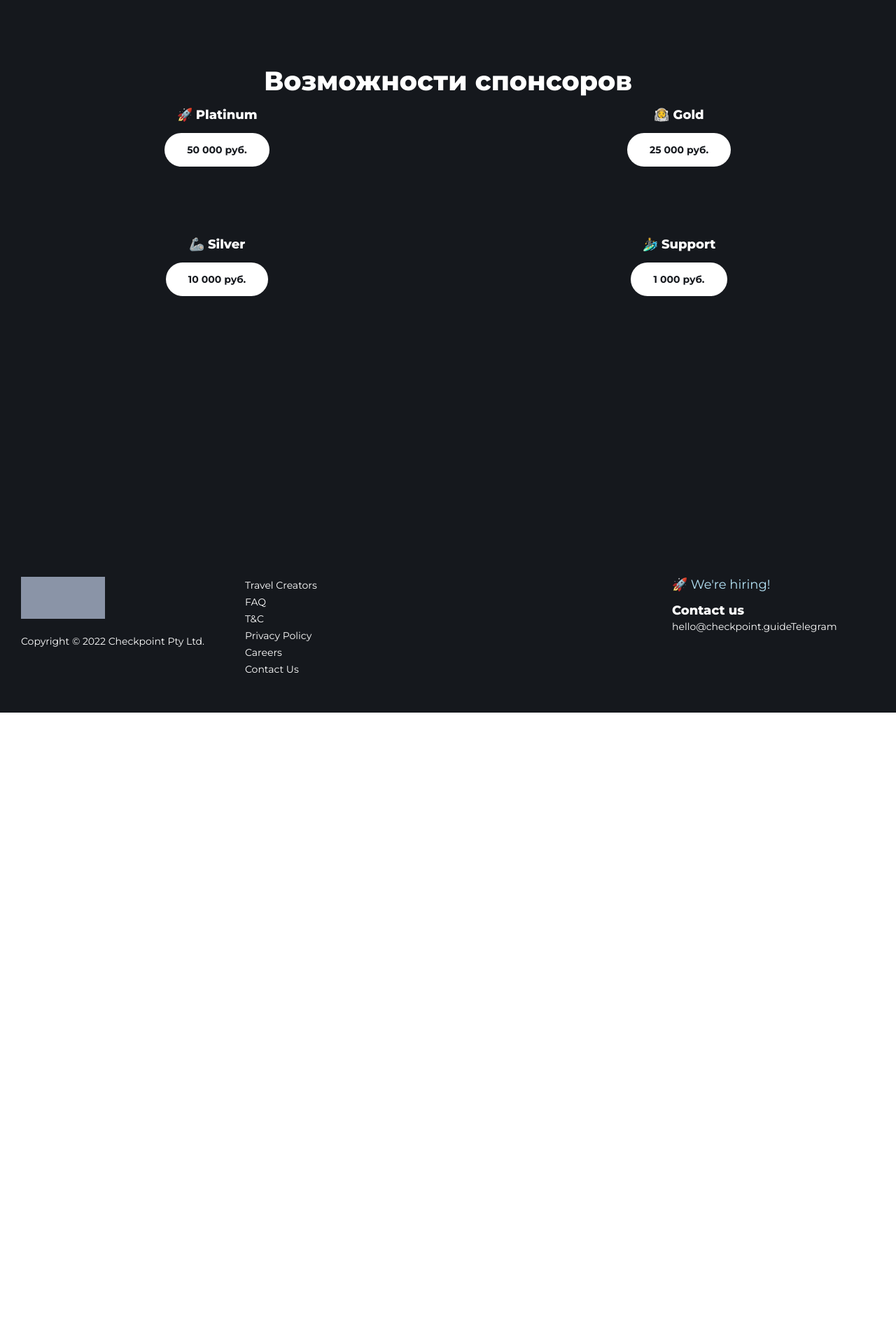
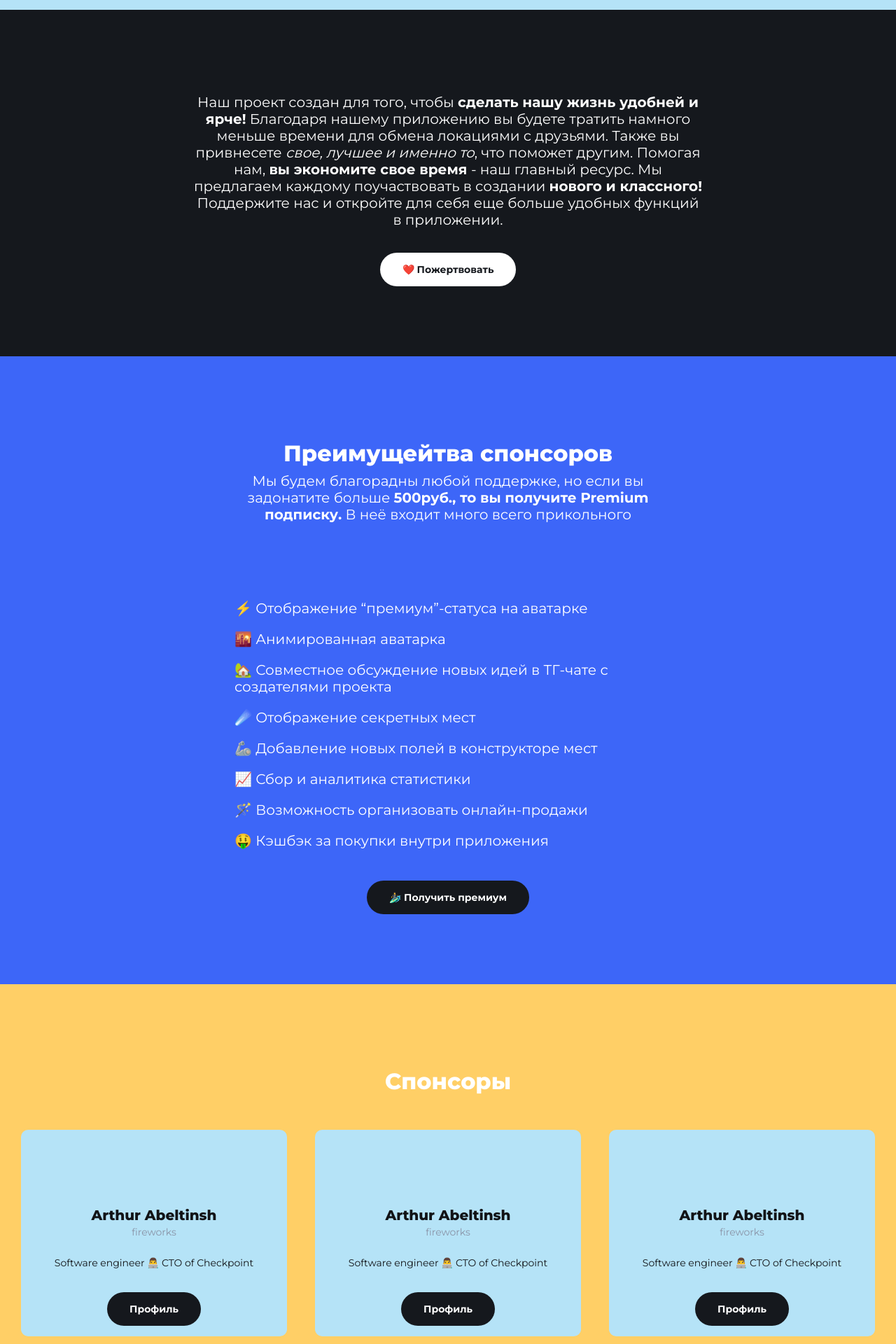
Before and after one commit to FireworksX/Checkpoint-landing, a Next.js app: page /donate in a window 1280 px wide. Shown: the part 640-2560 px from the top of the page at 70% size. Before the commit the page ends 1658 px from the top, so only its background shows below. Built offline with nearby package versions, Linux system fonts and the light colour scheme.

Commit message:
Add sponsors + fixes for donation page

```diff
--- a/layouts/MainLayout/widgets/Header/styles.ts
+++ b/layouts/MainLayout/widgets/Header/styles.ts
@@ -35,10 +35,15 @@ export const Navigation = styled.nav`
 `
 
 export const NavigationCell = styled.a<Props>`
-  padding: 15px 25px;
+  padding: 15px;
   border-radius: 40px;
   background: ${({ theme, isActive }) => isActive && theme.colors.typography.first};
-  ${({ theme }) => theme.typography.text_16_20};
+  ${({ theme }) => theme.typography.text_14_24};
   font-weight: 800;
   cursor: pointer;
+  white-space: nowrap;
+
+  ${scRespondTo.sm} {
+    ${({ theme }) => theme.typography.text_16_20};
+  }
 `
--- a/widgets/routes/DonateRoute/DonateRoute.tsx
+++ b/widgets/routes/DonateRoute/DonateRoute.tsx
@@ -2,6 +2,8 @@ import { FC, useMemo, useState } from 'react'
 import * as Styled from './styles'
 import Container from 'components/Container/Container'
 import Button from 'components/Button/Button'
+import { Features, FeaturesDescription, FeaturesList, Sponsors, SponsorsWrapper } from './styles'
+import SponsorCard from './components/SponsorCard/SponsorCard'
 
 interface DonateRouteProps {
   className?: string
@@ -38,39 +40,80 @@ const DonateRoute: FC<DonateRouteProps> = ({ className }) => {
               value={amount}
               onChange={({ target: { value } }) => setAmount(+value)}
             />
-            <Styled.DonateButton scheme='primary'>Пожертвовать</Styled.DonateButton>
+            <a href='https://sponsr.ru/check_point' target='_blank'>
+              <Styled.DonateButton scheme='primary'>❤️ Пожертвовать</Styled.DonateButton>
+            </a>
           </Styled.DonateWrapper>
         </Container>
       </Styled.Main>
 
-      <Styled.Possibility>
+      <Styled.Motivation>
         <Container>
-          <Styled.PossibilityTitle>Возможности спонсоров</Styled.PossibilityTitle>
+          <Styled.MotivationDescription>
+            Наш проект создан для того, чтобы <b>сделать нашу жизнь удобней и ярче!</b> Благодаря нашему приложению вы
+            будете тратить намного меньше времени для обмена локациями с друзьями. Также вы привнесете{' '}
+            <i>свое, лучшее и именно то</i>, что поможет другим. Помогая нам, <b>вы экономите свое время </b> - наш
+            главный ресурс. Мы предлагаем каждому поучаствовать в создании <b>нового и классного!</b> Поддержите нас и
+            откройте для себя еще больше удобных функций в приложении.
+          </Styled.MotivationDescription>
 
-          <Styled.PossibilityWrapper>
-            <Styled.Cell>
-              <Styled.CellTitle>🚀 Platinum</Styled.CellTitle>
+          <Styled.DonateButtonWrapper>
+            <a href='https://sponsr.ru/check_point' target='_blank'>
+              <Styled.DonateButton scheme='primaryReverse'>❤️ Пожертвовать</Styled.DonateButton>
+            </a>
+          </Styled.DonateButtonWrapper>
+        </Container>
+      </Styled.Motivation>
 
-              <Button scheme='primaryReverse'>50 000 руб.</Button>
-            </Styled.Cell>
-            <Styled.Cell>
-              <Styled.CellTitle>👩‍🚀 Gold</Styled.CellTitle>
+      <Styled.Features>
+        <Container>
+          <Styled.FeaturesTitle>Преимущейтва спонсоров</Styled.FeaturesTitle>
+          <Styled.FeaturesDescription>
+            Мы будем благорадны любой поддержке, но если вы задонатите больше{' '}
+            <b>500руб., то вы получите Premium подписку.</b> В неё входит много всего прикольного
+          </Styled.FeaturesDescription>
 
-              <Button scheme='primaryReverse'>25 000 руб.</Button>
-            </Styled.Cell>
-            <Styled.Cell>
-              <Styled.CellTitle>🦾 Silver</Styled.CellTitle>
+          <Styled.FeaturesList>
+            <Styled.FeaturesItem>⚡️ Отображение “премиум”-статуса на аватарке</Styled.FeaturesItem>
+            <Styled.FeaturesItem>🌇 Анимированная аватарка</Styled.FeaturesItem>
+            <Styled.FeaturesItem>
+              🏡 Совместное обсуждение новых идей в ТГ-чате с создателями проекта
+            </Styled.FeaturesItem>
+            <Styled.FeaturesItem>☄️ Отображение секретных мест</Styled.FeaturesItem>
+            <Styled.FeaturesItem>🦾 Добавление новых полей в конструкторе мест</Styled.FeaturesItem>
+            <Styled.FeaturesItem>📈 Сбор и аналитика статистики</Styled.FeaturesItem>
+            <Styled.FeaturesItem>🪄 Возможность организовать онлайн-продажи</Styled.FeaturesItem>
+            <Styled.FeaturesItem>🤑 Кэшбэк за покупки внутри приложения</Styled.FeaturesItem>
+          </Styled.FeaturesList>
 
-              <Button scheme='primaryReverse'>10 000 руб.</Button>
-            </Styled.Cell>
-            <Styled.Cell>
-              <Styled.CellTitle>🏄‍♂️ Support</Styled.CellTitle>
+          <Styled.DonateButtonWrapper>
+            <a href='https://sponsr.ru/check_point' target='_blank'>
+              <Styled.DonateButton scheme='primary'>🏄‍♂️ Получить премиум</Styled.DonateButton>
+            </a>
+          </Styled.DonateButtonWrapper>
+        </Container>
+      </Styled.Features>
 
-              <Button scheme='primaryReverse'>1 000 руб.</Button>
-            </Styled.Cell>
-          </Styled.PossibilityWrapper>
+      <Styled.Sponsors>
+        <Container>
+          <Styled.SponsorsTitle>Спонсоры</Styled.SponsorsTitle>
+
+          <Styled.SponsorsWrapper>
+            <SponsorCard />
+            <SponsorCard />
+            <SponsorCard />
+            <SponsorCard />
+            <SponsorCard />
+            <SponsorCard />
+            <SponsorCard />
+            <SponsorCard />
+            <SponsorCard />
+            <SponsorCard />
+            <SponsorCard />
+            <SponsorCard />
+          </Styled.SponsorsWrapper>
         </Container>
-      </Styled.Possibility>
+      </Styled.Sponsors>
     </Styled.Root>
   )
 }
--- /dev/null
+++ b/widgets/routes/DonateRoute/components/SponsorCard/SponsorCard.tsx
@@ -0,0 +1,22 @@
+import { FC } from 'react'
+import * as Styled from './styles'
+import Button from 'components/Button/Button'
+
+interface SponsorCardProps {
+  className?: string
+}
+
+const SponsorCard: FC<SponsorCardProps> = ({ className }) => {
+  return (
+    <Styled.Root className={className}>
+      <Styled.Avatar />
+      <Styled.FullName>Arthur Abeltinsh</Styled.FullName>
+      <Styled.Username>fireworks</Styled.Username>
+      <Styled.Description>Software engineer 👨‍💻 CTO of Checkpoint</Styled.Description>
+
+      <Button scheme='primary'>Профиль</Button>
+    </Styled.Root>
+  )
+}
+
+export default SponsorCard
--- /dev/null
+++ b/widgets/routes/DonateRoute/components/SponsorCard/styles.ts
@@ -0,0 +1,33 @@
+import styled from 'styled-components'
+
+export const Root = styled.div`
+  background: ${({ theme }) => theme.colors.accent.first};
+  text-align: center;
+  padding: 15px 30px;
+  border-radius: ${({ theme }) => theme.baseStyles.radius.radiusMain};
+`
+
+export const Avatar = styled.div`
+  width: 80px;
+  height: 80px;
+  border-radius: 50%;
+  margin-bottom: 15px;
+`
+
+export const FullName = styled.div`
+  ${({ theme }) => theme.typography.text_20_24};
+  color: ${({ theme }) => theme.colors.typography.fourth};
+  font-weight: 800;
+`
+
+export const Username = styled.div`
+  ${({ theme }) => theme.typography.text_14_24};
+  color: ${({ theme }) => theme.colors.typography.second};
+  margin-bottom: 20px;
+`
+
+export const Description = styled.div`
+  ${({ theme }) => theme.typography.text_14_24};
+  color: ${({ theme }) => theme.colors.typography.fourth};
+  margin-bottom: 30px;
+`
--- a/widgets/routes/DonateRoute/styles.ts
+++ b/widgets/routes/DonateRoute/styles.ts
@@ -11,15 +11,21 @@ interface Props {
 export const Root = styled(MainLayout)``
 
 export const Main = styled.section`
-  padding: 120px 0 100px 0;
+  padding: 160px 0 100px 0;
   background: ${({ theme }) => theme.colors.accent.first};
 `
 
 export const Goal = styled.div`
-  ${({ theme }) => theme.typography.text_26_30};
+  ${({ theme }) => theme.typography.text_20_24};
   margin-bottom: 15px;
+  text-align: center;
   color: ${({ theme }) => theme.colors.typography.fourth};
   font-weight: 800;
+
+  ${scRespondTo.sm} {
+    ${({ theme }) => theme.typography.text_26_30};
+    text-align: left;
+  }
 `
 
 export const GoalDescription = styled.div`
@@ -71,9 +77,13 @@ export const DonateWrapper = styled.div`
 `
 
 export const DonateText = styled.div`
-  ${({ theme }) => theme.typography.text_20_24};
+  ${({ theme }) => theme.typography.text_14_24};
   margin-bottom: 15px;
   color: ${({ theme }) => theme.colors.typography.fourth};
+
+  ${scRespondTo.sm} {
+    ${({ theme }) => theme.typography.text_20_24};
+  }
 `
 
 export const DonateInput = styled.input`
@@ -85,40 +95,99 @@ export const DonateInput = styled.input`
   margin-bottom: 25px;
 `
 
-export const DonateButton = styled(Button)``
+export const DonateButton = styled(Button)`
+`
 
-export const Possibility = styled.section`
+export const DonateButtonWrapper = styled.div`
+  text-align: center;
+  margin-top: 35px;
+`
+
+export const Motivation = styled.section`
   padding: 120px 0 100px 0;
   background: ${({ theme }) => theme.colors.background.first};
+`
+
+export const MotivationDescription = styled.p`
+  ${({ theme }) => theme.typography.text_20_24};
+  color: ${({ theme }) => theme.colors.typography.first};
+  text-align: center;
+
+  ${scRespondTo.sm} {
+    width: 60%;
+    margin: 0 auto;
+  }
+`
+
+export const Features = styled.section`
+  padding: 120px 0 100px 0;
+  background: ${({ theme }) => theme.colors.accent.second};
   min-height: 100vh;
 `
 
-export const PossibilityTitle = styled.h1`
-  ${({ theme }) => theme.typography.text_38_44};
-  margin-bottom: 15px;
+export const FeaturesTitle = styled.h2`
+  ${({ theme }) => theme.typography.text_32_38};
   color: ${({ theme }) => theme.colors.typography.first};
+  text-align: center;
   font-weight: 800;
-  text-align: center;
 `
 
-export const PossibilityWrapper = styled.div`
-  display: grid;
-  grid-gap: 60px;
-  grid-template-columns: 1fr;
+export const FeaturesDescription = styled.p`
+  ${({ theme }) => theme.typography.text_20_24};
+  color: ${({ theme }) => theme.colors.typography.first};
+  text-align: center;
+  margin-bottom: 100px;
 
   ${scRespondTo.sm} {
-    grid-gap: 100px;
-    grid-template-columns: 1fr 1fr;
+    width: 50%;
+    margin: 0 auto 100px auto;
   }
 `
 
-export const Cell = styled.div`
-  text-align: center;
+export const FeaturesList = styled.ul`
+  padding: 0;
+  list-style-type: none;
+
+  ${scRespondTo.sm} {
+    width: 50%;
+    margin: 0 auto;
+  }
 `
 
-export const CellTitle = styled.div`
-  ${({ theme }) => theme.typography.text_18_22};
+export const FeaturesItem = styled.li`
+  padding: 10px 0;
+  ${({ theme }) => theme.typography.text_20_24};
+  color: ${({ theme }) => theme.colors.typography.first};
+`
+
+export const Sponsors = styled.section`
+  padding: 120px 0 100px 0;
+  background: ${({ theme }) => theme.colors.accent.fifth};
+  min-height: 100vh;
+`
+
+export const SponsorsTitle = styled.h2`
+  ${({ theme }) => theme.typography.text_32_38};
+  color: ${({ theme }) => theme.colors.typography.first};
+  text-align: center;
   font-weight: 800;
-  color: ${({ theme }) => theme.colors.typography.first};
-  margin-bottom: 15px;
+  margin-bottom: 50px;
 `
+
+export const SponsorsWrapper = styled.div`
+  display: grid;
+  grid-template-columns: repeat(1, 1fr);
+  grid-gap: 40px;
+
+  ${scRespondTo.sm} {
+    grid-template-columns: repeat(2, 1fr);
+  }
+
+  ${scRespondTo.md} {
+    grid-template-columns: repeat(3, 1fr);
+  }
+
+  ${scRespondTo.xl} {
+    grid-template-columns: repeat(4, 1fr);
+  }
+`
```
